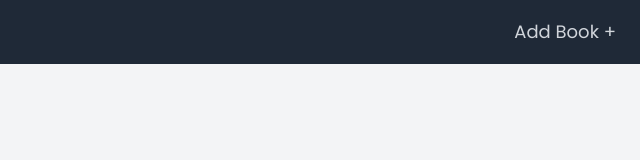
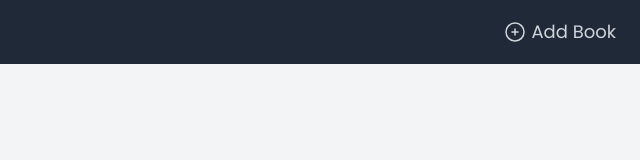
Before and after one commit to henriquecfaguiar/library, a website: page index.html in a window 1280 px wide. Shown: the full height of the page, 640-1280 px from the left. Drawn offline with Linux system fonts and the light colour scheme.

Commit message:
Add svg plus sign for the add book button

```diff
--- a/index.html
+++ b/index.html
@@ -19,8 +19,25 @@
       <nav class="bg-gray-800 text-gray-300">
         <div class="flex h-16 items-center justify-between px-6">
           <h1 class="text-4xl">Library</h1>
-          <button id="add-book" class="text-lg hover:text-white">
-            Add Book +
+          <button
+            id="add-book"
+            class="flex items-center gap-1 text-lg hover:text-white"
+          >
+            <svg
+              xmlns="http://www.w3.org/2000/svg"
+              fill="none"
+              viewBox="0 0 24 24"
+              stroke-width="1.5"
+              stroke="currentColor"
+              class="h-6 w-6"
+            >
+              <path
+                stroke-linecap="round"
+                stroke-linejoin="round"
+                d="M12 9v6m3-3H9m12 0a9 9 0 11-18 0 9 9 0 0118 0z"
+              />
+            </svg>
+            <span>Add Book</span>
           </button>
         </div>
       </nav>
```
Also changed, not shown: dist/output.css.
